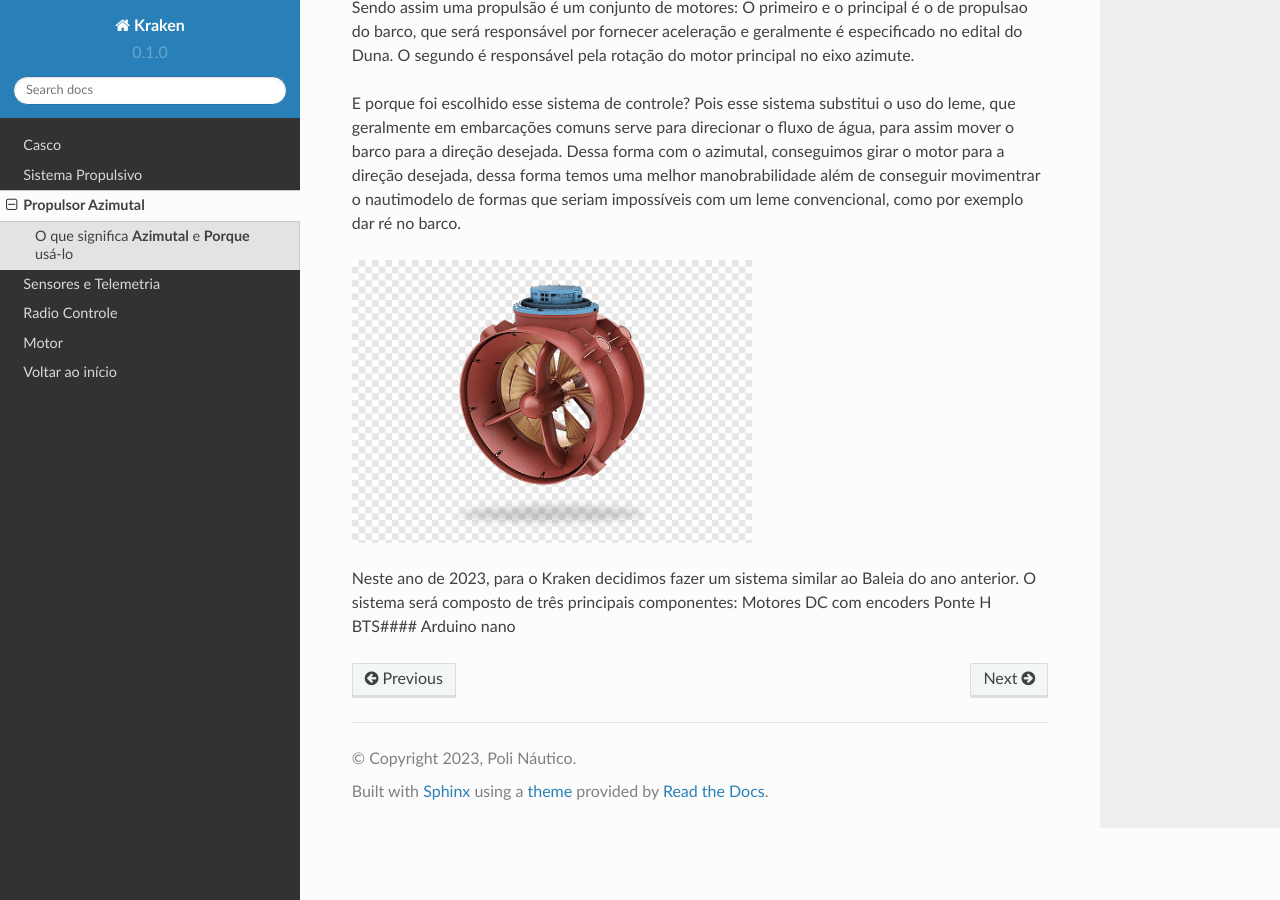
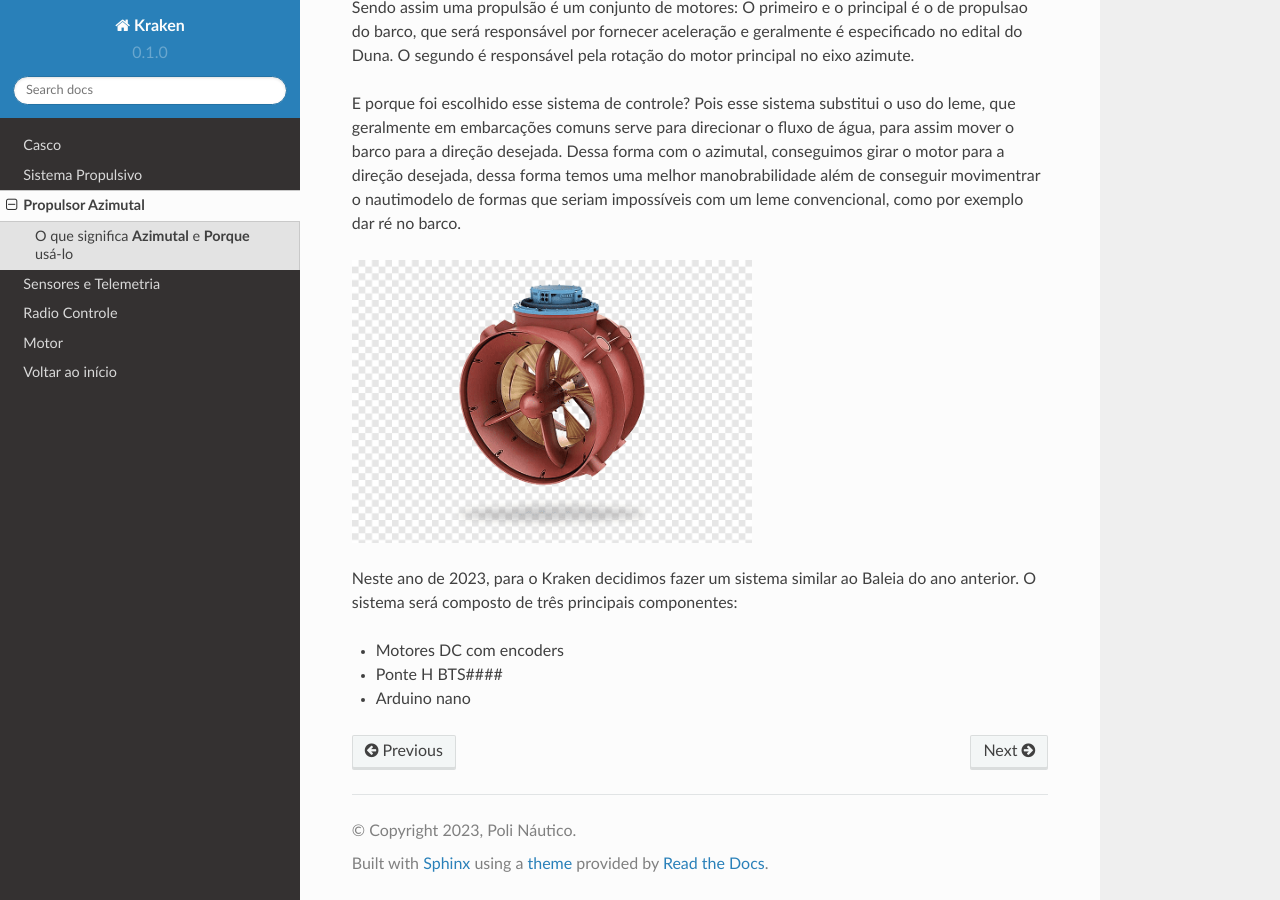
Before and after one commit to polinautico/RTD-Kraken, a Sphinx documentation site: the page built from docs/source/azimutal.rst, in a window 1280 px wide and 900 px high, scrolled down 768 px. Built offline with Sphinx 7.4.7 and the Read the Docs theme 2.0.0, drawn with Linux system fonts in a browser that asks for light colours.

```diff
--- a/docs/source/azimutal.rst
+++ b/docs/source/azimutal.rst
@@ -25,9 +25,10 @@ Projeto para o Kraken
 ----
 
 Neste ano de 2023, para o Kraken decidimos fazer um sistema similar ao Baleia do ano anterior. O sistema será composto de três principais componentes:
-Motores DC com encoders
-Ponte H BTS####
-Arduino nano
+
+* Motores DC com encoders
+* Ponte H BTS####
+* Arduino nano
 
 ====
 Motor com Encoder
```
